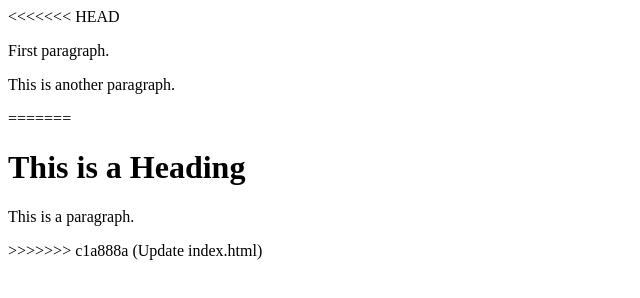
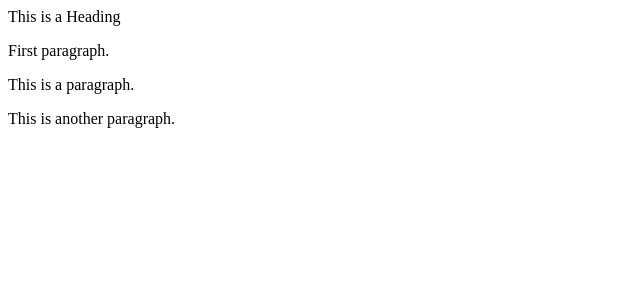
Before and after one commit to Esther-MM/Learning-Git, a plain HTML site: page index.html in a window 1280 px wide. Shown: the whole page, without its empty margins (0-640 px from the left). Drawn offline with Linux system fonts and the light colour scheme.

Commit message:
forgotten saving changes

```diff
--- a/index.html
+++ b/index.html
@@ -3,15 +3,10 @@
 <head>
 <title>Page Title</title>
 </head>
-<body>
-<<<<<<< HEAD
+<body
+    <h1>This is a Heading</h1>
     <p>First paragraph.</p>
+    <p>This is a paragraph.</p>
     <p>This is another paragraph.</p>
-=======
-
-  <h1>This is a Heading</h1>
-  <p>This is a paragraph.</p>
-
->>>>>>> c1a888a (Update index.html)
 </body>
 </html>
```
